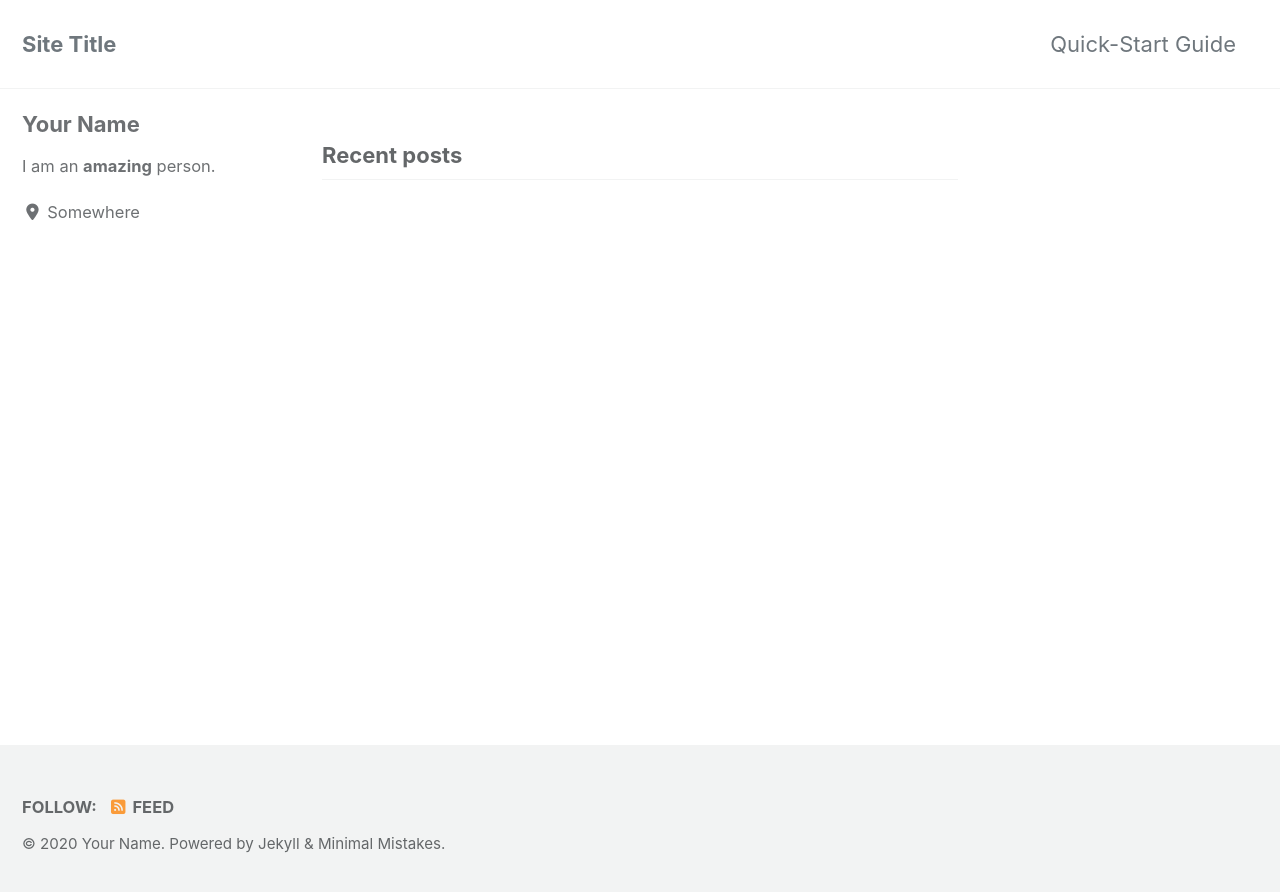
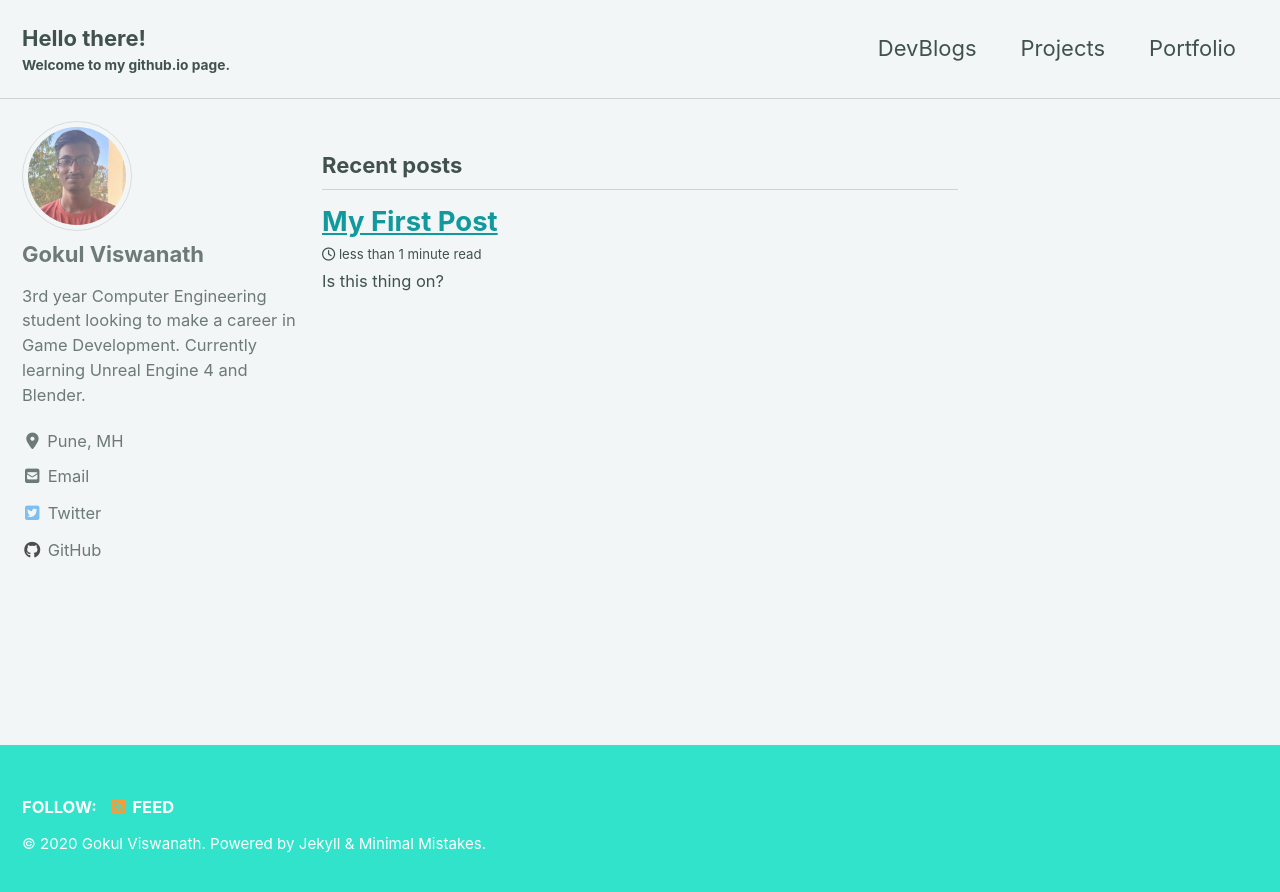
Before and after one commit to 1Gokul/1gokul.github.io, a Jekyll site: the page built from index.html, in a window 1280 px wide. Shown: the top 892 px of the page. Built offline with Jekyll 4.4.1, drawn with Linux system fonts in a browser that asks for light colours; cached includes are drawn as plain includes; nearby versions of some CDN libraries; the list of posts is cut into pages by our own code.

Commit message:
Added basic info

```diff
--- a/_config.yml
+++ b/_config.yml
@@ -11,19 +11,19 @@
 # https://mmistakes.github.io/minimal-mistakes/docs/quick-start-guide/#installing-the-theme
 
 # theme                  : "minimal-mistakes-jekyll"
-remote_theme           : "mmistakes/minimal-mistakes"
-minimal_mistakes_skin    : "default" # "air", "aqua", "contrast", "dark", "dirt", "neon", "mint", "plum", "sunrise"
+#remote_theme           : "mmistakes/minimal-mistakes"
+minimal_mistakes_skin    : mint #"default" # "air", "aqua", "contrast", "dark", "dirt", "neon", "mint", "plum", "sunrise"
 
 # Site Settings
 locale                   : "en-US"
-title                    : "Site Title"
+title                    : "Hello there!"
 title_separator          : "-"
-subtitle                 : # site tagline that appears below site title in masthead
-name                     : "Your Name"
-description              : "An amazing website."
-url                      : "https://1gokul.github.io"
+subtitle                 : Welcome to my github.io page. # site tagline that appears below site title in masthead
+name                     : "Gokul Viswanath"
+description              : ""
+url                      : #"https://1gokul.github.io"
 baseurl                  : # the subpath of your site, e.g. "/blog"
-repository               : 1gokul/1gokul.github.io
+repository               : "1Gokul/1gokul.github.io"
 teaser                   : # path of fallback teaser image, e.g. "/assets/images/500x300.png"
 logo                     : # path of logo image to display in the masthead, e.g. "/assets/images/88x88.png"
 masthead_title           : # overrides the website title displayed in the masthead, use " " for no title
@@ -93,27 +93,27 @@ analytics:
 
 # Site Author
 author:
-  name             : "Your Name"
-  avatar           : # path of avatar image, e.g. "/assets/images/bio-photo.jpg"
-  bio              : "I am an **amazing** person."
-  location         : "Somewhere"
+  name             : "Gokul Viswanath"
+  avatar           : "/assets/images/bio-photo.jpg" # path of avatar image, e.g. "/assets/images/bio-photo.jpg"
+  bio              : "3rd year Computer Engineering student looking to make a career in Game Development. Currently learning Unreal Engine 4 and Blender."
+  location         : "Pune, MH"
   email            :
   links:
     - label: "Email"
       icon: "fas fa-fw fa-envelope-square"
-      # url: "mailto:your.name@email.com"
+      url: "mailto:xskiddmcmarx@gmail.com"
     - label: "Website"
       icon: "fas fa-fw fa-link"
       # url: "https://your-website.com"
     - label: "Twitter"
       icon: "fab fa-fw fa-twitter-square"
-      # url: "https://twitter.com/"
+      url: "https://twitter.com/1gokulv"
     - label: "Facebook"
       icon: "fab fa-fw fa-facebook-square"
       # url: "https://facebook.com/"
     - label: "GitHub"
       icon: "fab fa-fw fa-github"
-      # url: "https://github.com/"
+      url: "https://github.com/1gokul"
     - label: "Instagram"
       icon: "fab fa-fw fa-instagram"
       # url: "https://instagram.com/"
--- /dev/null
+++ b/_posts/2020-07-10-My-first-post.md
@@ -0,0 +1,6 @@
+---
+layout: posts
+author_profile: true
+---
+
+ *Is this thing on?*
--- /dev/null
+++ b/portfolio/index.html
@@ -0,0 +1,4 @@
+---
+layout: home
+author_profile: true
+---
--- /dev/null
+++ b/posts_list/index.html
@@ -0,0 +1,4 @@
+---
+layout: home
+author_profile: true
+---
--- /dev/null
+++ b/projects/index.html
@@ -0,0 +1,4 @@
+---
+layout: home
+author_profile: true
+---
```
Also changed, not shown: _data/navigation.yml (+13 -10 lines), assets/images/bio-photo.jpg (added).
